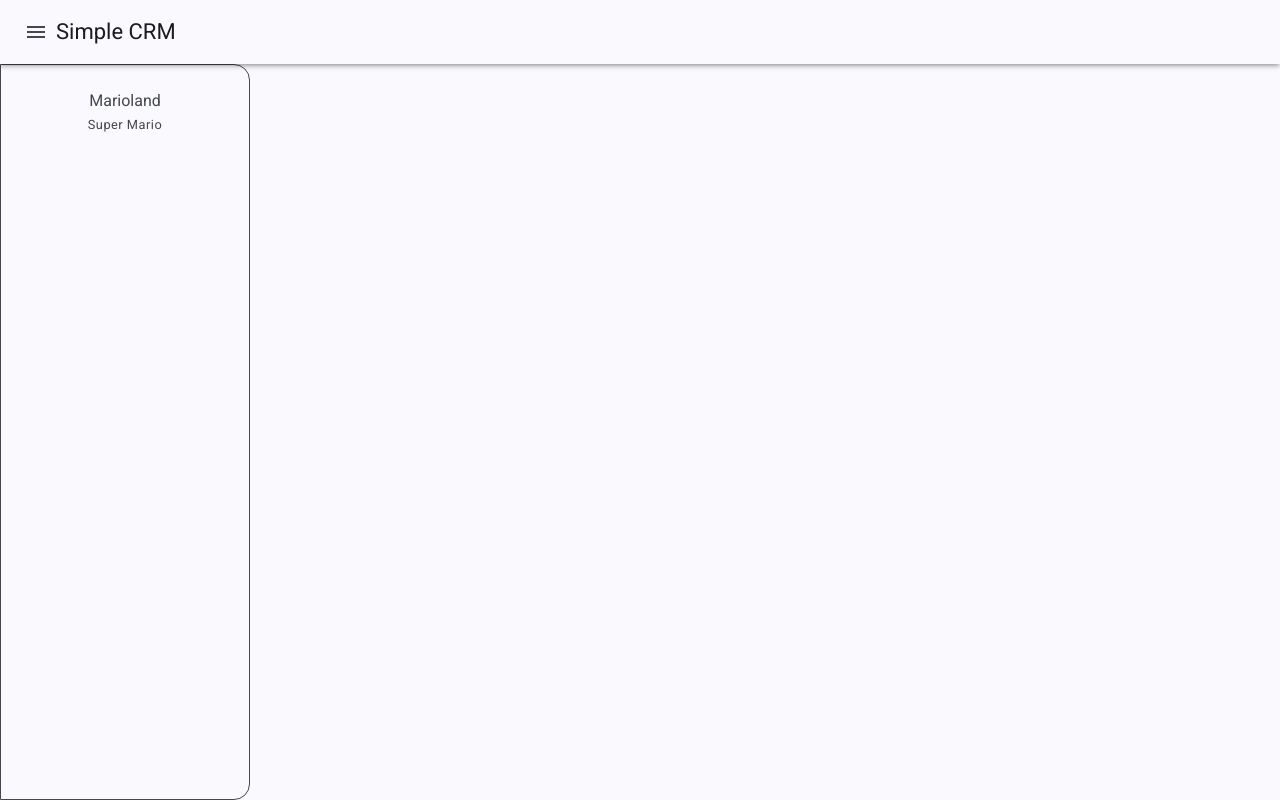
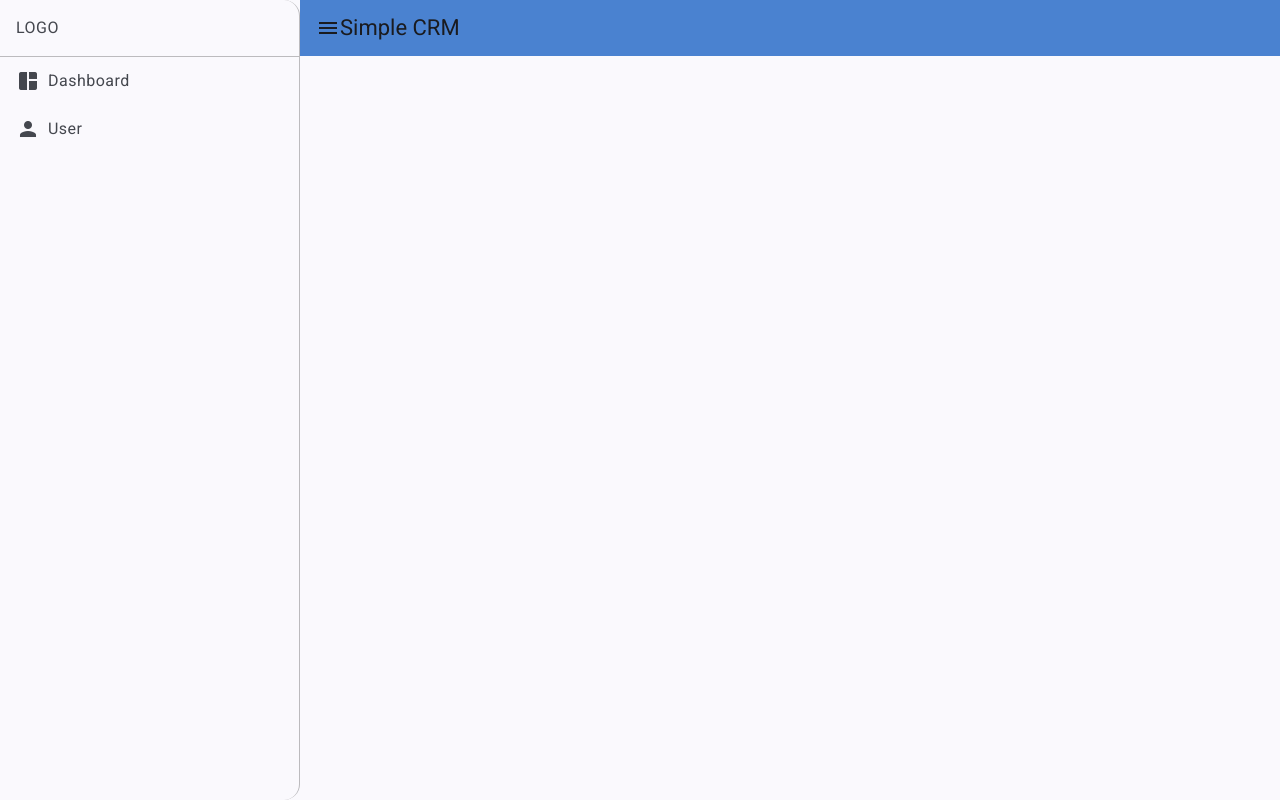
Before and after one commit to HoferDavid/simple-crm, an Angular app: page / in a window 1280 px wide. Built offline with nearby package versions, Linux system fonts and the light colour scheme.

Commit message:
Sidenav New Style

```diff
--- a/src/app/app.component.html
+++ b/src/app/app.component.html
@@ -1,2 +1 @@
-<app-header></app-header>
-<app-sidenav></app-sidenav>
+<app-main></app-main>
--- a/src/app/app.component.ts
+++ b/src/app/app.component.ts
@@ -2,11 +2,12 @@ import { Component } from '@angular/core';
 import { RouterOutlet } from '@angular/router';
 import { HeaderComponent } from './header/header.component';
 import { SidenavComponent } from './sidenav/sidenav.component';
+import { MainComponent } from "./main/main.component";
 
 @Component({
   selector: 'app-root',
   standalone: true,
-  imports: [RouterOutlet, HeaderComponent, SidenavComponent],
+  imports: [RouterOutlet, HeaderComponent, SidenavComponent, MainComponent],
   templateUrl: './app.component.html',
   styleUrl: './app.component.scss'
 })
--- a/src/app/header/header.component.ts
+++ b/src/app/header/header.component.ts
@@ -19,5 +19,4 @@ export class HeaderComponent {
   toggleSidenav(): void {
     this.sidenavService.toggle();
   }
-
 }
--- /dev/null
+++ b/src/app/main/main.component.html
@@ -0,0 +1,19 @@
+<mat-drawer-container class="mat-drawer-container" autosize>
+  <mat-drawer #drawer class="sidenav" mode="side" [opened]="true">
+    <div class="logo-container">LOGO</div>
+
+    <ul>
+        <li><mat-icon>space_dashboard</mat-icon>Dashboard</li>
+        <li><mat-icon>person</mat-icon>User</li>
+    </ul>
+  </mat-drawer>
+
+  <div class="example-sidenav-content">
+    <mat-toolbar>
+      <mat-toolbar-row>
+        <mat-icon (click)="drawer.toggle()">menu</mat-icon>
+        <span>Simple CRM</span>
+      </mat-toolbar-row>
+    </mat-toolbar>
+  </div>
+</mat-drawer-container>
--- /dev/null
+++ b/src/app/main/main.component.scss
@@ -0,0 +1,55 @@
+.mat-drawer-container {
+  height: 100dvh;
+}
+
+.sidenav {
+  width: 300px;
+  border-right: 1px solid rgba(0, 0, 0, 0.25);
+}
+
+.mat-icon {
+  cursor: pointer;
+}
+
+.logo-container {
+  border-bottom: 1px solid rgba(0, 0, 0, 0.25);
+  min-height: 3.5rem;
+  display: flex;
+  align-items: center;
+  padding: 0 16px;
+}
+
+mat-toolbar {
+  background-color: #4a82d0;
+}
+
+mat-toolbar,
+mat-toolbar-row {
+  min-height: 3.5rem;
+  height: 3.5rem;
+  display: flex;
+  align-items: center;
+}
+
+.example-sidenav-content {
+  height: 3.5rem;
+}
+
+ul {
+  list-style-type: none;
+  padding-left: 0;
+  margin: 0;
+
+  li {
+    padding: 0 1rem;
+    height: 3rem;
+    display: flex;
+    align-items: center;
+    gap: 0.5rem;
+    cursor: pointer;
+
+    &:hover {
+        background-color: rgba(0, 0, 0, 0.1);
+    }
+  }
+}
```
Also changed, not shown: src/app/main/main.component.ts (added, +15 -0 lines), 1 other file (tests, documents, lock files or other folders).
